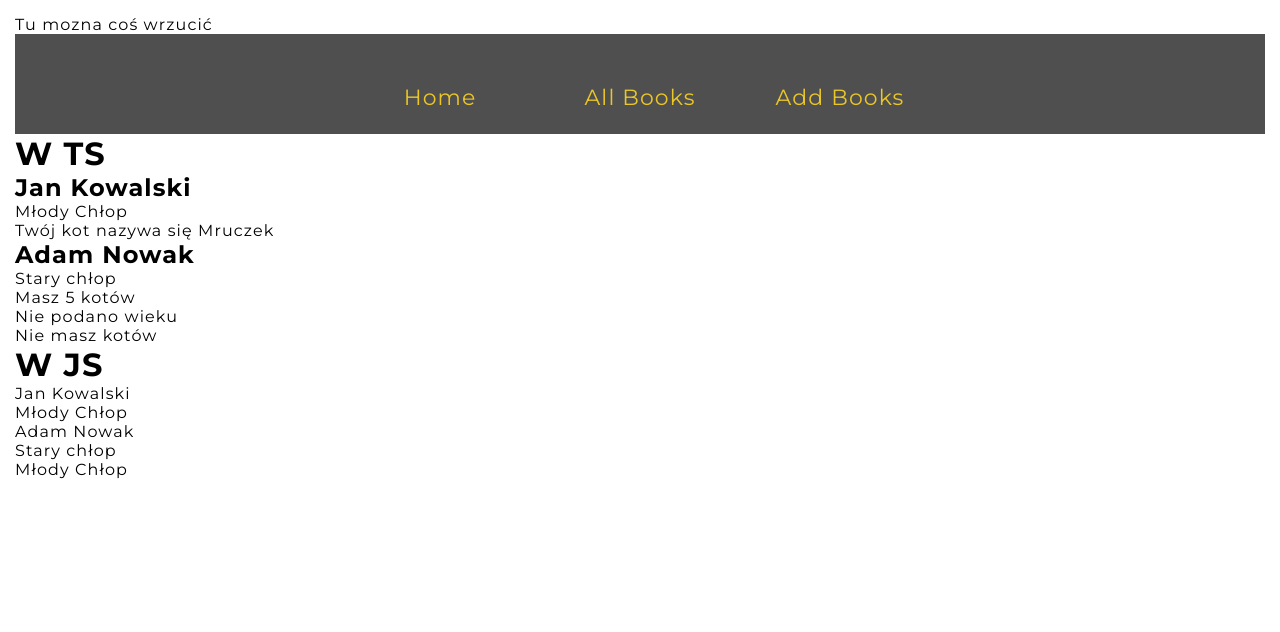
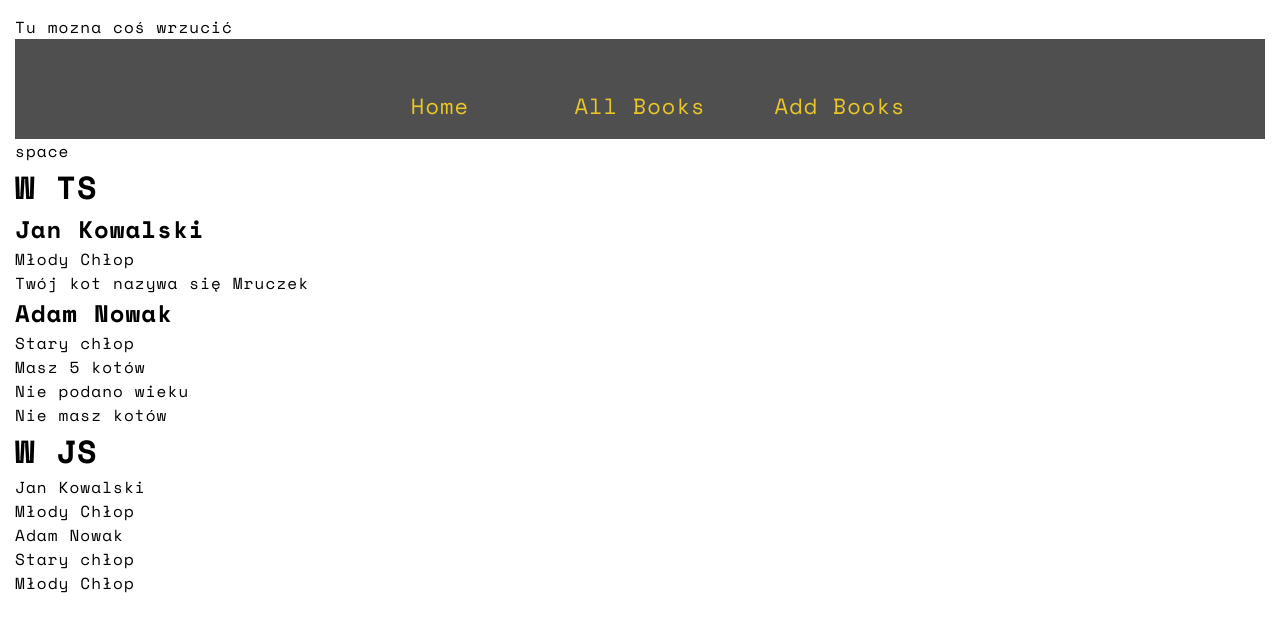
Before and after one commit to AniaPas/theHitTheBooksProject, a React (Create React App) app: page / in a window 1280 px wide. Shown: the top 632 px of the page. Built offline with nearby package versions, Linux system fonts and the light colour scheme.

Commit message:
font provider, colours

```diff
--- a/src/App.scss
+++ b/src/App.scss
@@ -1,7 +1,8 @@
+@import url("https://fonts.googleapis.com/css2?family=Montserrat:ital,wght@0,200;0,300;0,400;0,500;0,600;0,700;0,900;1,200;1,400;1,600;1,700;1,800;1,900&display=swap");
 
+@import url("https://fonts.googleapis.com/css2?family=Advent+Pro&family=Exo+2:ital,wght@0,100;0,200;0,300;0,400;0,500;0,600;0,700;0,800;1,100;1,200;1,300;1,400;1,500;1,600;1,700;1,800&family=Space+Mono:ital,wght@0,400;0,700;1,400;1,700&display=swap");
 
- @import url('https://fonts.googleapis.com/css2?family=Montserrat:ital,wght@0,200;0,300;0,400;0,500;0,600;0,700;0,900;1,200;1,400;1,600;1,700;1,800;1,900&display=swap');
 .app {
   padding: 15px;
-  font-family: 'Montserrat', sans-serif !important;
+  font-family: "Space Mono", "monospace";
 }
--- a/src/App.tsx
+++ b/src/App.tsx
@@ -1,57 +1,69 @@
-import React from 'react';
+import React from "react";
 // style
-import './App.scss';
+import "./App.scss";
+import { ThemeProvider, createTheme } from "@mui/material/styles";
 
 // router
-import {  Routes, Route} from 'react-router-dom';
+import { Routes, Route } from "react-router-dom";
 
 // components Nav
-import { Home } from './view/Home/Home';
-import  Add  from './view/Add/Add';
-import { All } from './view/All/All';
-import { OneBook } from './view/OneBook/OneBook';
+import { Home } from "./view/Home/Home";
+import Add from "./view/Add/Add";
+import { All } from "./view/All/All";
+import { OneBook } from "./view/OneBook/OneBook";
 
 // componenty składowe
 
-import { Nav } from './components/Nav/Nav';
+import { Nav } from "./components/Nav/Nav";
 
 // iterface
-import { navElements, PathNav } from './HelperInterface/Navigation';
+import { navElements, PathNav } from "./HelperInterface/Navigation";
 
 // global Store
 
-import { GlobalStore } from './Store/GlobalStore'
+import { GlobalStore } from "./Store/GlobalStore";
+const theme = createTheme({
+  typography: {
+    fontFamily: `"Space Mono", "monospace"`,
+    fontSize: 14,
+    fontWeightLight: 300,
+    fontWeightRegular: 400,
+    fontWeightMedium: 500,
+  },
+});
 
 const App = () => {
   const navigation: navElements[] = [
     {
       path: PathNav.HOME,
-      name: 'Home'
+      name: "Home",
     },
     {
       path: PathNav.ALL,
-      name: 'All .....'
+      name: "All .....",
     },
     {
       path: PathNav.ADD,
-      name: "Add..."
-    }
-  ]
+      name: "Add...",
+    },
+  ];
 
   return (
+    <ThemeProvider theme={theme}>
       <GlobalStore>
         <div className='app'>
           <p>Tu mozna coś wrzucić </p>
-        <Nav navElements={navigation}></Nav>
+          <Nav navElements={navigation}></Nav>space
           <Routes>
-            <Route path='/all' element={ <All/>} />
-            <Route path='/add' element={<Add/>} />
-            <Route path='/' element={<Home/>} />
-            <Route path='/:book/:id' element={<OneBook/>}/>
+            <Route path='/all' element={<All />} />
+            <Route path='/add' element={<Add />} />
+            <Route path='/' element={<Home />} />
+            <Route path='/:book/:id' element={<OneBook />} />
           </Routes>
         </div>
       </GlobalStore>
+    </ThemeProvider>
   );
-}
+};
 
 export default App;
--- a/src/components/CardComponentBook/CardComponentBook.tsx
+++ b/src/components/CardComponentBook/CardComponentBook.tsx
@@ -101,12 +101,12 @@ export const CardComponentBook: FC<PropsCardComponentBook> = ({
       )}
       <Card
         className={styles.bodyCardBook}
-        sx={{ backgroundColor: "rgb(224, 224, 224)" }}
+        sx={{ backgroundColor: "rgb(188, 188, 188)" }}
       >
         <CardMedia
           className={styles[classCss]}
           component='img'
-          sx={{ width: 200 }}
+          sx={{ width: 200, filter: "grayscale(1)" }}
           alt={`Okładka książki ${title}`}
           image={imgScr}
         />
```
Lines whose indentation alone changed are shown as unchanged.
